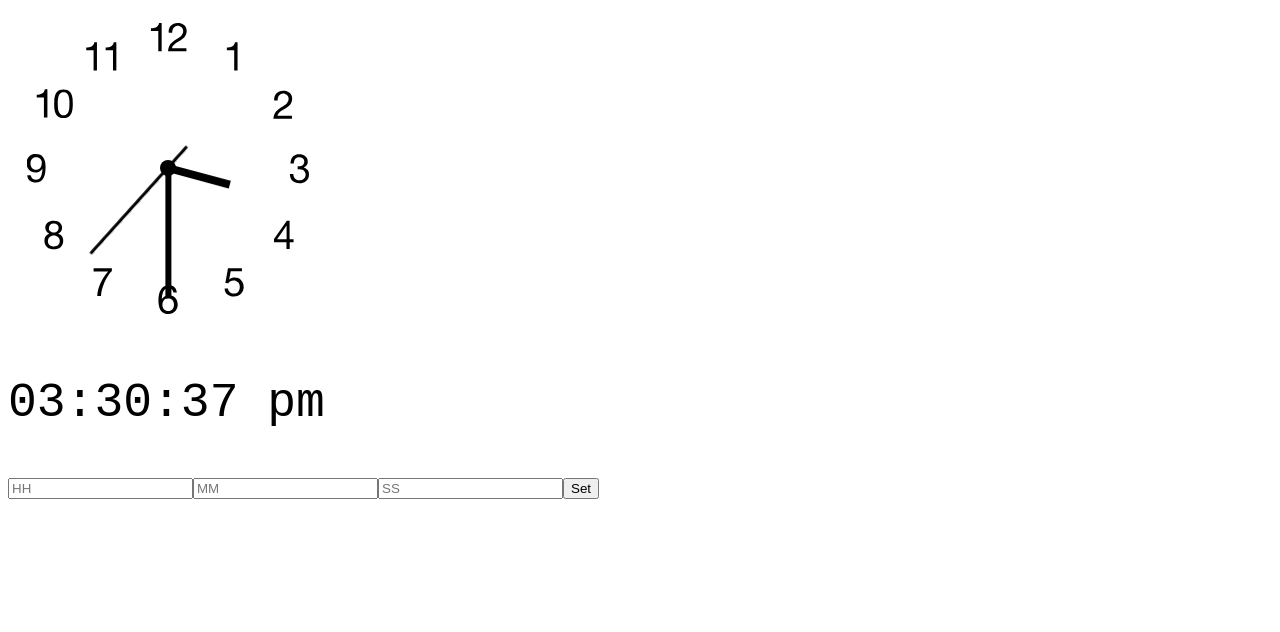
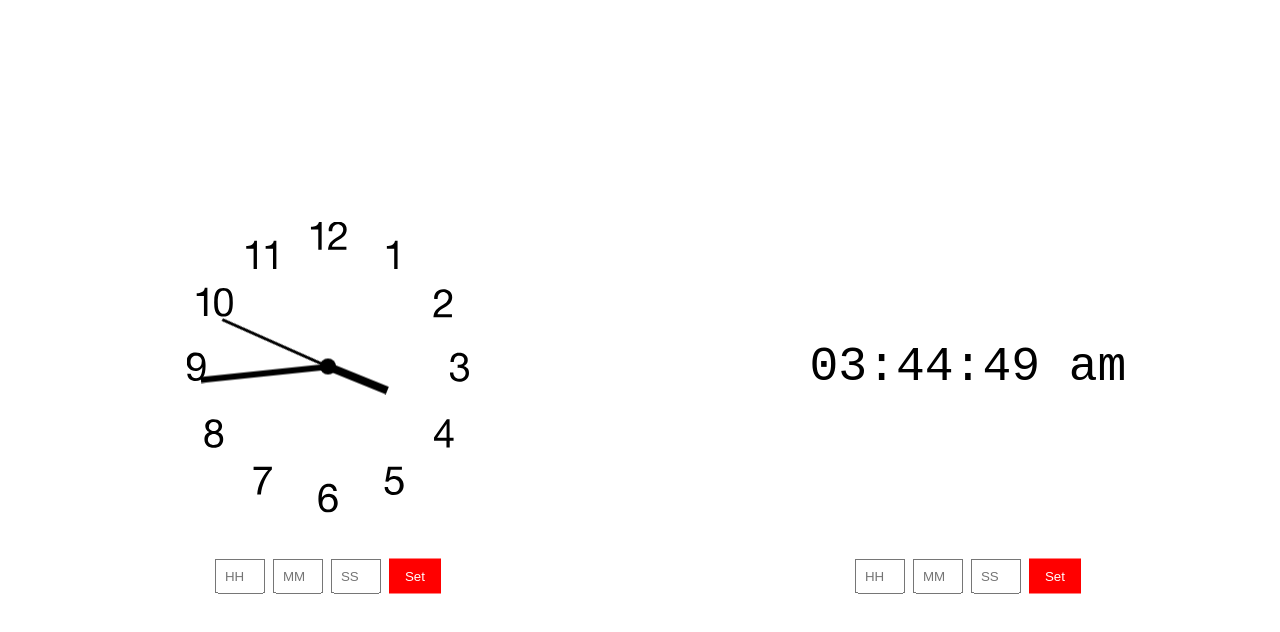
Before and after one commit to drew-codes/miniature-octo-broccoli, an Angular app: page / in a window 1280 px wide. Shown: the top 632 px of the page. Built offline with nearby package versions, Linux system fonts and the light colour scheme.

Commit message:
complete implementation and small tweaks - set time on clocks through event binding - stop animation while setting new time for analog clock hand position accuracy  - clock positioning and layout  - time input form controls

```diff
--- a/src/app/analog-clock/analog-clock.component.html
+++ b/src/app/analog-clock/analog-clock.component.html
@@ -1,11 +1,25 @@
-<article class="clock simple">
-  <div class="hours-container">
-    <div class="hours" [style.transform]="'rotateZ('+ clockHands.hours +'deg)'"></div>
-  </div>
-  <div class="minutes-container">
-    <div class="minutes" [style.transform]="'rotateZ('+ clockHands.minutes +'deg)'"></div>
-  </div>
-  <div class="seconds-container">
-    <div class="seconds" [style.transform]="'rotateZ('+ clockHands.seconds +'deg)'"></div>
-  </div>
-</article>
+<div class="flex-center-column analog-clock">
+  <article class="clock simple">
+    <div class="hours-container" [ngClass]="{'stop-animation': stopHands}">
+      <div
+        class="hours"
+        [style.transform]="'rotateZ(' + clockHands.hours + 'deg)'"
+      ></div>
+    </div>
+    <div class="minutes-container" [ngClass]="{'stop-animation': stopHands}">
+      <div
+        class="minutes"
+        [style.transform]="'rotateZ(' + clockHands.minutes + 'deg)'"
+      ></div>
+    </div>
+    <div class="seconds-container" [ngClass]="{'stop-animation': stopHands}">
+      <div
+        class="seconds"
+        [style.transform]="'rotateZ(' + clockHands.seconds + 'deg)'"
+      ></div>
+    </div>
+  </article>
+  <app-time-input
+    (onTimeChange)="this.onTimeChange.emit($event)"
+  ></app-time-input>
+</div>
--- a/src/app/analog-clock/analog-clock.component.scss
+++ b/src/app/analog-clock/analog-clock.component.scss
@@ -1,3 +1,6 @@
+.analog-clock {
+  width: 20rem;
+}
 .clock {
   border-radius: 50%;
   background: #fff url(../../assets/ios_clock.svg) no-repeat center;
@@ -5,6 +8,7 @@
   height: 20em;
   position: relative;
   width: 20em;
+  margin-bottom: 2rem;
 }
 
 .clock.simple:after {
@@ -69,6 +73,10 @@
   animation: rotate 60s infinite steps(60);
 }
 
+.stop-animation {
+  animation: none;
+}
+
 @keyframes rotate {
   100% {
     transform: rotateZ(360deg);
--- a/src/app/analog-clock/analog-clock.component.ts
+++ b/src/app/analog-clock/analog-clock.component.ts
@@ -18,7 +18,7 @@ export class AnalogClockComponent implements OnInit {
 
     if (!isValidTimeString) {
       console.error(
-        '[CLOCK COMPONENT] Invalid time input. Must be a valid time and format should match HH:mm:ss. Defaulting to system time.'
+        '[ANALOG CLOCK COMPONENT] Invalid time input. Must be a valid time and format should match HH:mm:ss. Defaulting to system time.'
       );
       this.useSystemTime();
     } else {
@@ -31,6 +31,7 @@ export class AnalogClockComponent implements OnInit {
   constructor() {}
 
   public clockHands: HandAngles;
+  public stopHands: boolean;
   private isTimeInit: boolean;
 
   ngOnInit(): void {
@@ -44,8 +45,11 @@ export class AnalogClockComponent implements OnInit {
     const hours = parseInt(stringHours);
     const minutes = parseInt(stringMinutes);
     const seconds = parseInt(stringSeconds);
-
+    this.stopHands = true;
     this.clockHands = this.getAnglesFromTime(hours,minutes, seconds);
+    setTimeout(() => {
+      this.stopHands = false;
+    }, 10)
     this.isTimeInit = true;
   }
 
@@ -54,8 +58,11 @@ export class AnalogClockComponent implements OnInit {
     const hours = currentTime.getHours();
     const minutes = currentTime.getMinutes();
     const seconds = currentTime.getSeconds();
-
+    this.stopHands = true;
     this.clockHands = this.getAnglesFromTime(hours, minutes, seconds);
+    setTimeout(() => {
+      this.stopHands = false;
+    }, 10)
     this.isTimeInit = true;
   }
 
@@ -66,8 +73,8 @@ export class AnalogClockComponent implements OnInit {
   ): HandAngles {
     return {
       hours: (hours * 30) + (minutes / 2),
-      minutes: minutes * 6,
-      seconds: seconds * 6,
+      minutes: (minutes * 6),
+      seconds: (seconds * 6)
     };
   }
 }
--- a/src/app/app.component.html
+++ b/src/app/app.component.html
@@ -1,2 +1,4 @@
-<app-analog-clock [time]="'15:30:30'"></app-analog-clock>
-<app-digital-clock [time]="'15:30:30'"></app-digital-clock>
+<div class="flex-center vert-center">
+  <app-analog-clock [time]="time" (onTimeChange)="time = $event"></app-analog-clock>
+  <app-digital-clock [time]="time" (onTimeChange)="time = $event"></app-digital-clock>
+</div>
--- a/src/app/app.component.ts
+++ b/src/app/app.component.ts
@@ -7,4 +7,5 @@ import { Component } from '@angular/core';
 })
 export class AppComponent {
   title = 'synced-clocks';
+  public time: string;
 }
--- a/src/app/digital-clock/digital-clock.component.html
+++ b/src/app/digital-clock/digital-clock.component.html
@@ -1,2 +1,4 @@
-<p>{{currentTime}}</p>
-<app-time-input></app-time-input>
+<div class="flex-center-column digital-clock">
+  <p>{{currentTime}}</p>
+  <app-time-input (onTimeChange)="this.onTimeChange.emit($event)"></app-time-input>
+</div>
--- a/src/app/digital-clock/digital-clock.component.scss
+++ b/src/app/digital-clock/digital-clock.component.scss
@@ -1,4 +1,11 @@
-p {
-  font-family: monospace;
-  font-size: 3rem;
+.digital-clock {
+  width: 20rem;
+  p {
+    font-family: monospace;
+    font-size: 3rem;
+    height: 20rem;
+    margin: 0 0 2rem;
+    display: flex;
+    align-items: center;
+  }
 }
--- a/src/app/digital-clock/digital-clock.component.ts
+++ b/src/app/digital-clock/digital-clock.component.ts
@@ -1,4 +1,4 @@
-import { Component, Input, OnInit } from '@angular/core';
+import { Component, EventEmitter, Input, OnInit, Output } from '@angular/core';
 
 @Component({
   selector: 'app-digital-clock',
@@ -12,13 +12,15 @@ export class DigitalClockComponent implements OnInit {
 
     if (!isValidTimeString) {
       console.error(
-        '[CLOCK COMPONENT] Invalid time input. Must be a valid time and format should match HH:mm:ss. Defaulting to system time.'
+        '[DIGITAL CLOCK COMPONENT] Invalid time input. Must be a valid time and format should match HH:mm:ss. Defaulting to system time.'
       );
       this.useSystemTime();
     } else {
       this.useInputTime(timeString);
     }
   }
+
+  @Output() onTimeChange = new EventEmitter<string>();
 
 
   public currentTime: string;
--- a/src/app/time-input/time-input.component.html
+++ b/src/app/time-input/time-input.component.html
@@ -1,4 +1,6 @@
-<input type="text" placeholder="HH" maxlength="2" OnlyNumber="true" [(ngModel)]="hours">
-<input type="text" placeholder="MM" maxlength="2" OnlyNumber="true" [(ngModel)]="minutes">
-<input type="text" placeholder="SS" maxlength="2" OnlyNumber="true" [(ngModel)]="seconds">
-<button (click)="setTime()">Set</button>
+<div class="time-input">
+  <input type="text" placeholder="HH" maxlength="2" OnlyNumber="true" [(ngModel)]="hours">
+  <input type="text" placeholder="MM" maxlength="2" OnlyNumber="true" [(ngModel)]="minutes">
+  <input type="text" placeholder="SS" maxlength="2" OnlyNumber="true" [(ngModel)]="seconds">
+  <button (click)="setTime()">Set</button>
+</div>
--- a/src/app/time-input/time-input.component.scss
+++ b/src/app/time-input/time-input.component.scss
@@ -0,0 +1,15 @@
+.time-input {
+  display: flex;
+  input {
+    width: 30px;
+    padding: 0.5rem;
+    margin-right: 0.5rem;
+  }
+  button {
+    background: red;
+    color: white;
+    border: 0;
+    padding: 0.5rem 1rem;
+    cursor: pointer;
+  }
+}
--- a/src/app/time-input/time-input.component.ts
+++ b/src/app/time-input/time-input.component.ts
@@ -1,4 +1,4 @@
-import { Component, OnInit } from '@angular/core';
+import { Component, EventEmitter, OnInit, Output } from '@angular/core';
 
 @Component({
   selector: 'app-time-input',
@@ -9,6 +9,7 @@ export class TimeInputComponent implements OnInit {
 
   constructor() { }
 
+  @Output() onTimeChange = new EventEmitter<string>();
   public hours: string;
   public minutes: string;
   public seconds: string;
@@ -17,7 +18,11 @@ export class TimeInputComponent implements OnInit {
   }
 
   public setTime() {
-
+    const newTime = `${this.hours}:${this.minutes}:${this.seconds}`;
+    this.onTimeChange.emit(newTime);
+    this.hours = '';
+    this.minutes = '';
+    this.seconds = '';
   }
 
 }
```
